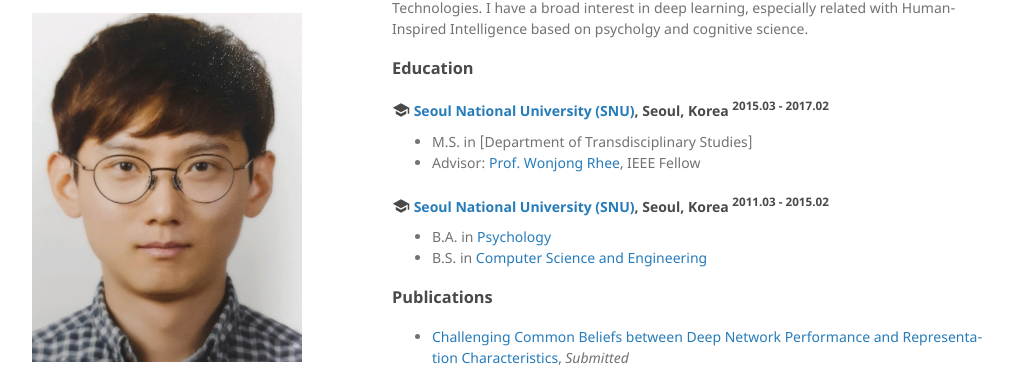
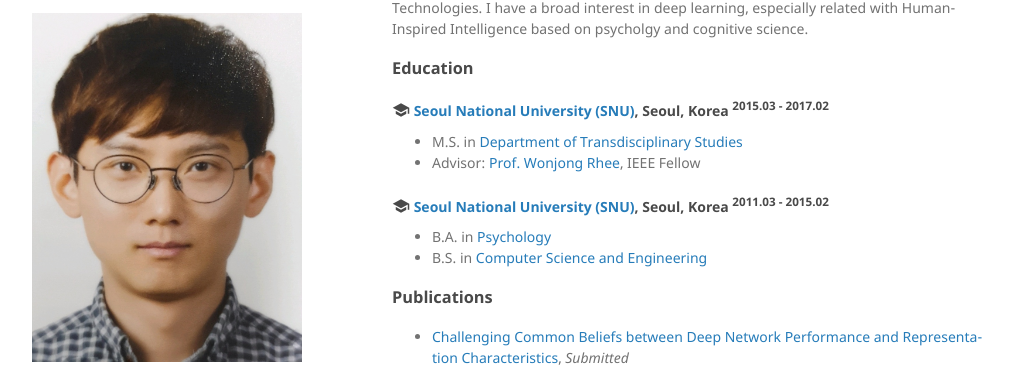
Before and after one commit to ch-shin/ch-shin.github.io, a Jekyll site: the page built from index.md, in a window 1280 px wide and 900 px high. Shown: the part 124-491 px from the top of the window, without its empty margins (128-1147 px from the left). Built offline with Jekyll 4.4.1, drawn with Linux system fonts in a browser that asks for light colours; some of the changed lines change nothing that is shown.

Commit message:
Fix M.S. link

```diff
--- a/index.md
+++ b/index.md
@@ -17,7 +17,7 @@
 - M.S. in [Department of Transdisciplinary Studies]
 - Advisor: [Prof. Wonjong Rhee](http://adsl.snu.ac.kr/?p=13209), IEEE Fellow
 
-[Digital Contents and Information Studies]: http://convergence.snu.ac.kr/main/%ea%b5%90%ec%9c%a1-%eb%94%94%ec%a7%80%ed%84%b8%ec%a0%95%eb%b3%b4%ec%9c%b5%ed%95%a9-%ec%a0%84%ea%b3%b5%ec%86%8c%ea%b0%9c-copy?lang=en
+[Department of Transdisciplinary Studies]: http://convergence.snu.ac.kr/main/%ea%b5%90%ec%9c%a1-%eb%94%94%ec%a7%80%ed%84%b8%ec%a0%95%eb%b3%b4%ec%9c%b5%ed%95%a9-%ec%a0%84%ea%b3%b5%ec%86%8c%ea%b0%9c-copy?lang=en
 
 <h4 class="education">
   <i class="material-icons md-18">school</i>
```
